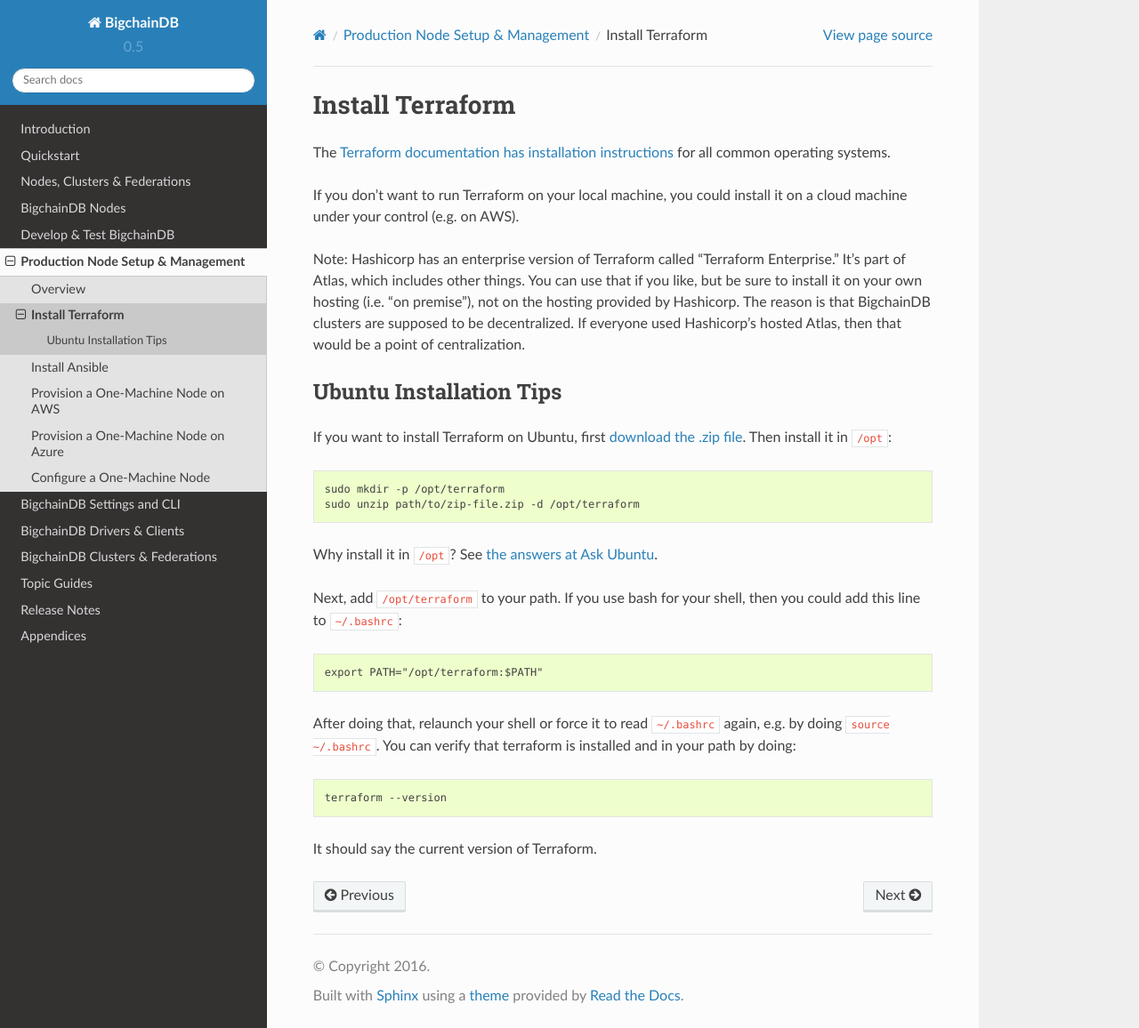
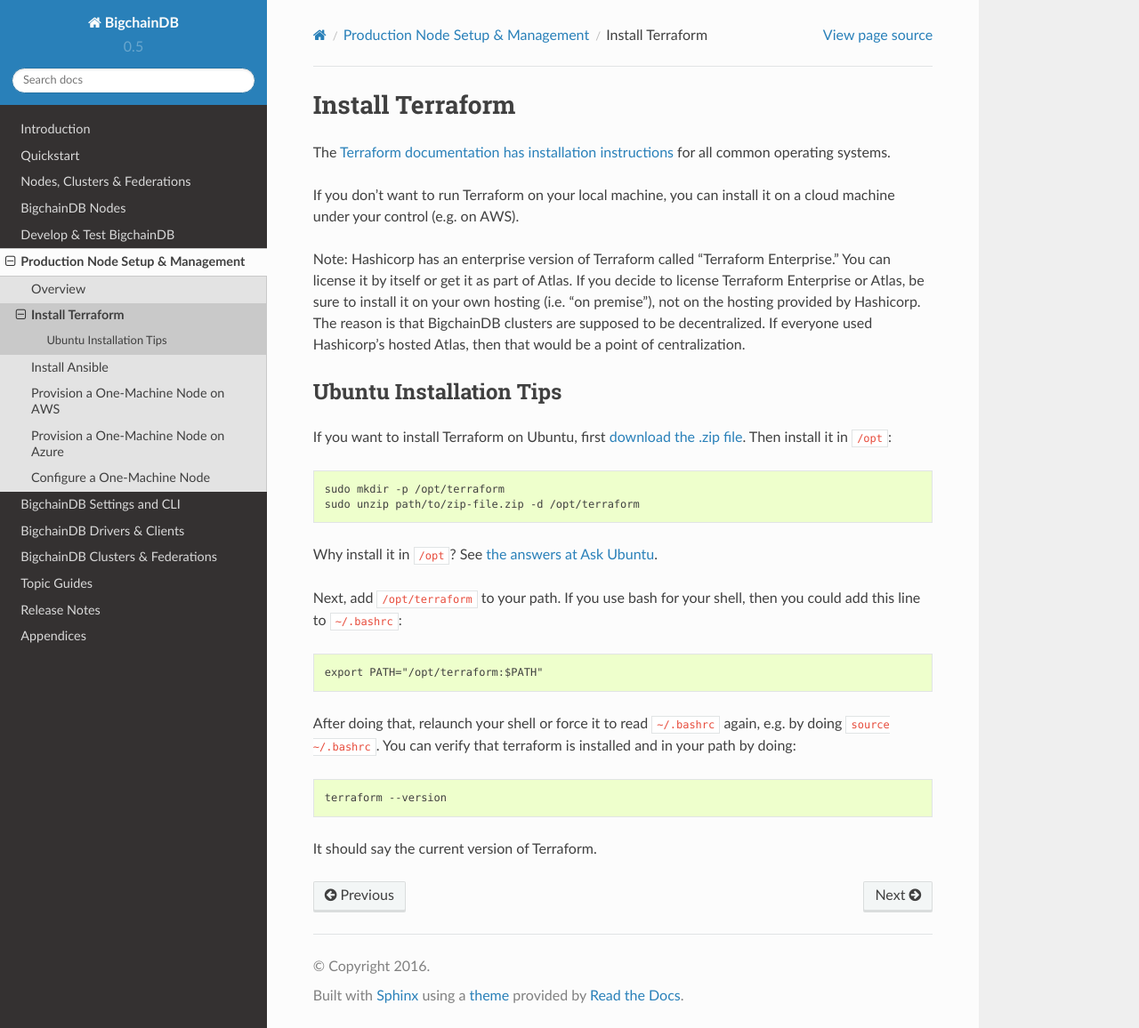
Before and after one commit to thematerials-network/bigchaindb-node, a Sphinx documentation site: the page built from bigchaindb/docs/source/prod-node-setup-mgmt/install-terraform.md, in a window 1280 px wide and 1156 px high. Shown: the whole window at 89% size. Built offline with Sphinx 7.4.7 and the Read the Docs theme 2.0.0, drawn with Linux system fonts in a browser that asks for light colours.

Commit message:
docs: one can license Terraform Enterprise by itself

```diff
--- a/bigchaindb/docs/source/prod-node-setup-mgmt/install-terraform.md
+++ b/bigchaindb/docs/source/prod-node-setup-mgmt/install-terraform.md
@@ -2,9 +2,9 @@
 
 The [Terraform documentation has installation instructions](https://www.terraform.io/intro/getting-started/install.html) for all common operating systems.
 
-If you don't want to run Terraform on your local machine, you could install it on a cloud machine under your control (e.g. on AWS).
+If you don't want to run Terraform on your local machine, you can install it on a cloud machine under your control (e.g. on AWS).
 
-Note: Hashicorp has an enterprise version of Terraform called "Terraform Enterprise." It's part of Atlas, which includes other things. You can use that if you like, but be sure to install it on your own hosting (i.e. "on premise"), not on the hosting provided by Hashicorp. The reason is that BigchainDB clusters are supposed to be decentralized. If everyone used Hashicorp's hosted Atlas, then that would be a point of centralization.
+Note: Hashicorp has an enterprise version of Terraform called "Terraform Enterprise." You can license it by itself or get it as part of Atlas. If you decide to license Terraform Enterprise or Atlas, be sure to install it on your own hosting (i.e. "on premise"), not on the hosting provided by Hashicorp. The reason is that BigchainDB clusters are supposed to be decentralized. If everyone used Hashicorp's hosted Atlas, then that would be a point of centralization.
 
 
 ## Ubuntu Installation Tips
```
